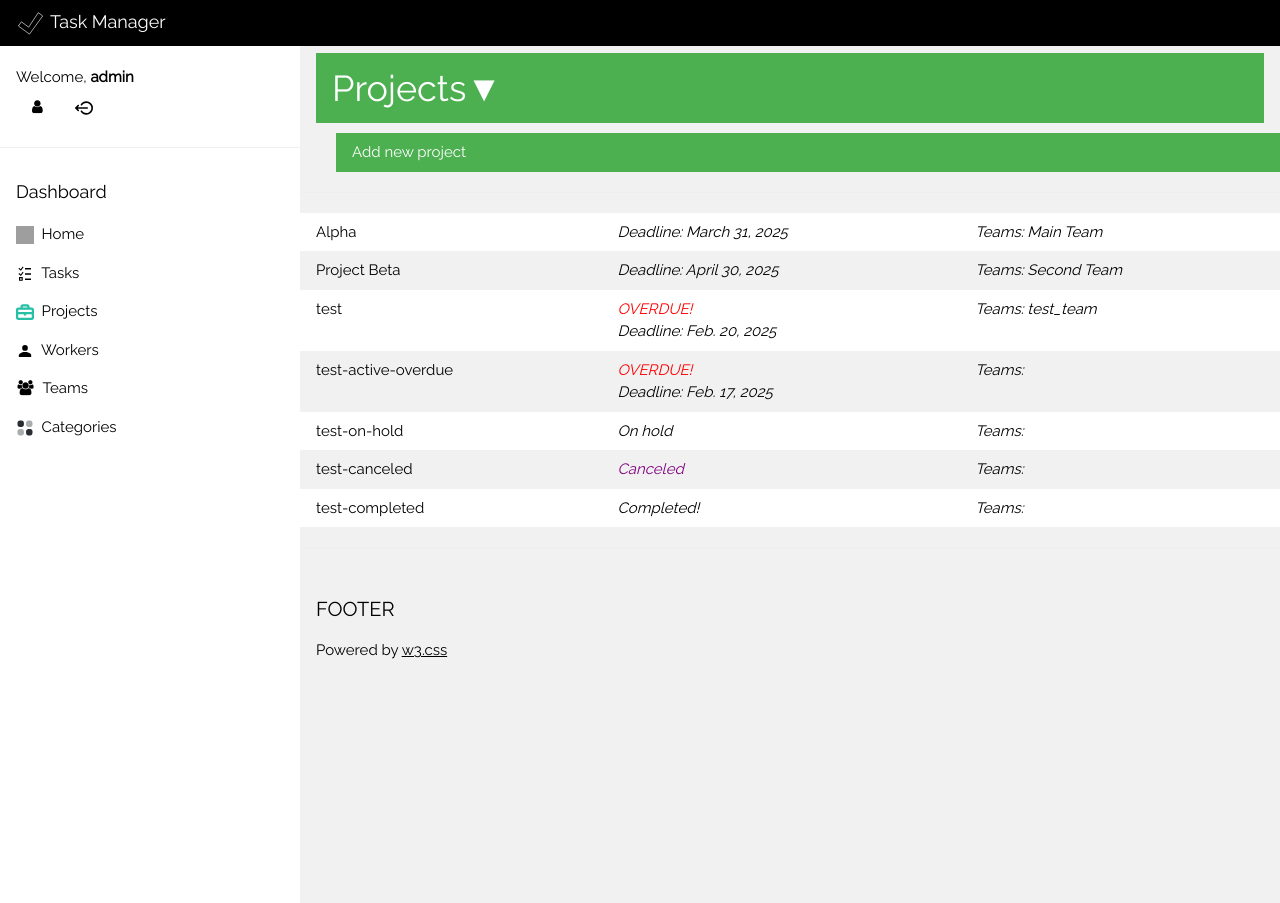
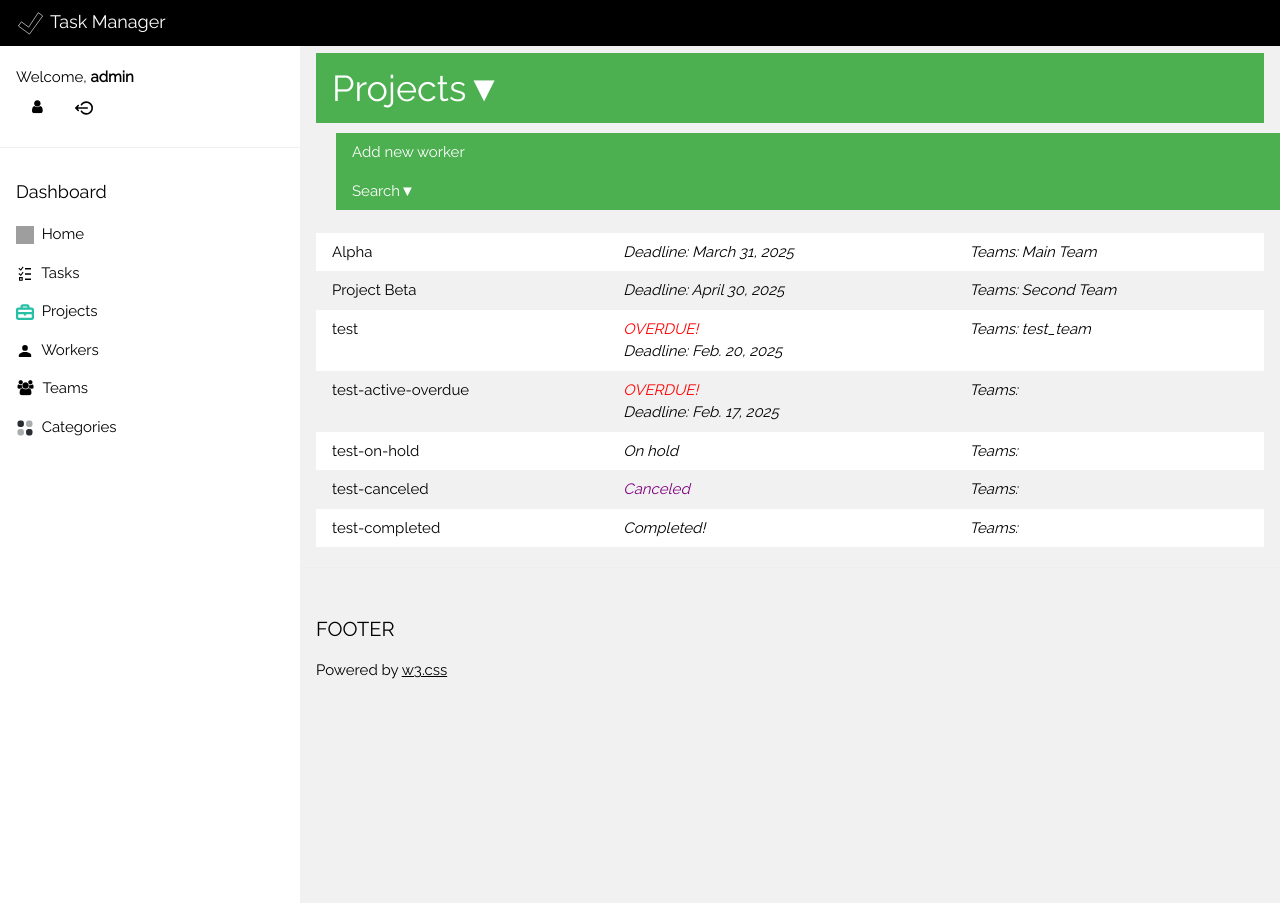
Before and after one commit to Wenhun/it_company_task_manager, a Django app: page /projects/ in a window 1280 px wide, after a click on "Projects▼". Run offline with Django 5.2, Linux system fonts and the light colour scheme; a user stored in the database is signed in; data comes from the database, SQL or seed files in the repository; both versions use the stored data as it was after the commit; grey boxes are pictures that could not be loaded.

Commit message:
add search on project_list.html

```diff
--- a/task_manager/views.py
+++ b/task_manager/views.py
@@ -102,7 +102,20 @@ class ProjectListView(LoginRequiredMixin, generic.ListView):
     def get_context_data(self, **kwargs):
         context = super().get_context_data(**kwargs)
         context["current_date"] = datetime.now().date()
+        project_name = self.request.GET.get("search_field", "")
+        context["search_form"] = SearchForm(
+            initial={"search_field": project_name}, field_name="project_name"
+        )
         return context
+
+    def get_queryset(self) -> QuerySet:
+        queryset = Project.objects.all()
+        form = SearchForm(data=self.request.GET, field_name="project_name")
+        if form.is_valid():
+            return queryset.filter(
+                project_name__icontains=form.cleaned_data["search_field"])
+
+        return queryset
 
 
 class ProjectCreateView(LoginRequiredMixin, generic.CreateView):
@@ -121,7 +134,6 @@ class ProjectUpdateView(LoginRequiredMixin, generic.UpdateView):
 class ProjectDeleteView(LoginRequiredMixin, generic.DeleteView):
     model = Project
     success_url = reverse_lazy("task_manager:project-list")
-
 
 
 class WorkerListView(LoginRequiredMixin, generic.ListView):
--- a/templates/task_manager/project_list.html
+++ b/templates/task_manager/project_list.html
@@ -3,15 +3,16 @@
 {% block content %}
   <div class="w3-container">
     <h1>
-      <button onclick="accordion_function('project_links')" class="w3-button w3-block w3-green w3-left-align">
-      Projects▼</button>
+      <button onclick="accordion_function('project_links')" class="w3-button w3-block w3-green w3-left-align">Projects▼</button>
     </h1>
       <div id="project_links" class="w3-hide">
-      <a class="w3-button w3-block w3-left-align w3-green" style="margin-left: 20px;" href="{% url 'task_manager:project-create' %}?next={{ request.path }}">Add new project</a>
+        <a class="w3-button w3-block w3-left-align w3-green" style="margin-left: 20px;" href="{% url 'task_manager:worker-create' %}?next={{ request.path }}">Add new worker</a>
+        <button onclick="accordion_function('search')" class="w3-button w3-block w3-green w3-left-align" style="margin-left: 20px;">Search▼</button>
+        <div id="search" class="w3-hide" style="margin-left: 40px;">
+          {% include 'includes/search_form.html' %}
         </div>
+        <br>
       </div>
-
-  <hr>
     <table class="w3-table w3-striped w3-white" >
       {% for project in project_list %}
         {% if project.status == "Active" and project.deadline >= current_date %}
@@ -38,7 +39,7 @@
       No projects!
       {% endfor %}
     </table>
-
+  </div>
   {% include 'includes/accordion_function.html' %}
 
 {% endblock %}
```
Also changed, not shown: db.sqlite3. Lines whose indentation alone changed are shown as unchanged.
